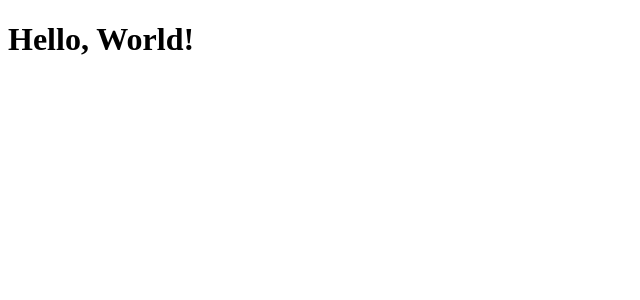
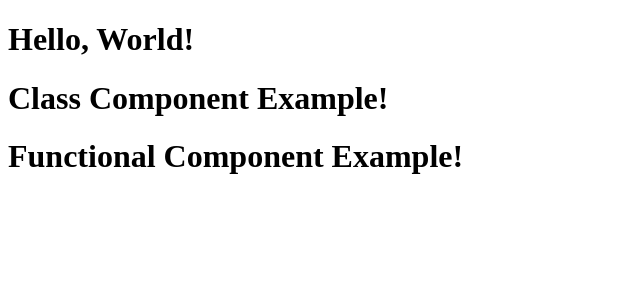
Before and after one commit to ChristinRobinson/React-Workspace_Coding-Ninjas, a React (Create React App) app in the folder my-app/: page / in a window 1280 px wide. Shown: the top 300 px of the page, without its empty margins (0-640 px from the left). Built offline with nearby package versions, Linux system fonts and the light colour scheme.

Commit message:
Types of Components

```diff
--- a/my-app/src/App.js
+++ b/my-app/src/App.js
@@ -1,9 +1,34 @@
 import React from 'react';
+
+// Class Component Example
+class ClassComponentExample extends React.Component {
+	render() {
+		return (
+			// You can use <React.Fragment> as the parent instead of <div> if you want to avoid adding an extra wrapper element in the HTML structure.
+			<React.Fragment>
+				<h1>Class Component Example!</h1>
+			</React.Fragment>
+		);
+	}
+}
+
+// Functional Component Example
+const FunctionalComponentExample = () => {
+	return (
+		// You can use <React.Fragment> as the parent instead of <div> if you want to avoid adding an extra wrapper element in the HTML structure.
+		<React.Fragment>
+			<h1>Functional Component Example!</h1>
+		</React.Fragment>
+	);
+};
 
 const App = () => {
 	return (
+		// JSX Expressions must have one parent element
 		<div className='App'>
 			<h1>Hello, World!</h1>
+			<ClassComponentExample />
+			<FunctionalComponentExample />
 		</div>
 	);
 };
```
Also changed, not shown: 1 other file (tests, documents, lock files or other folders).
